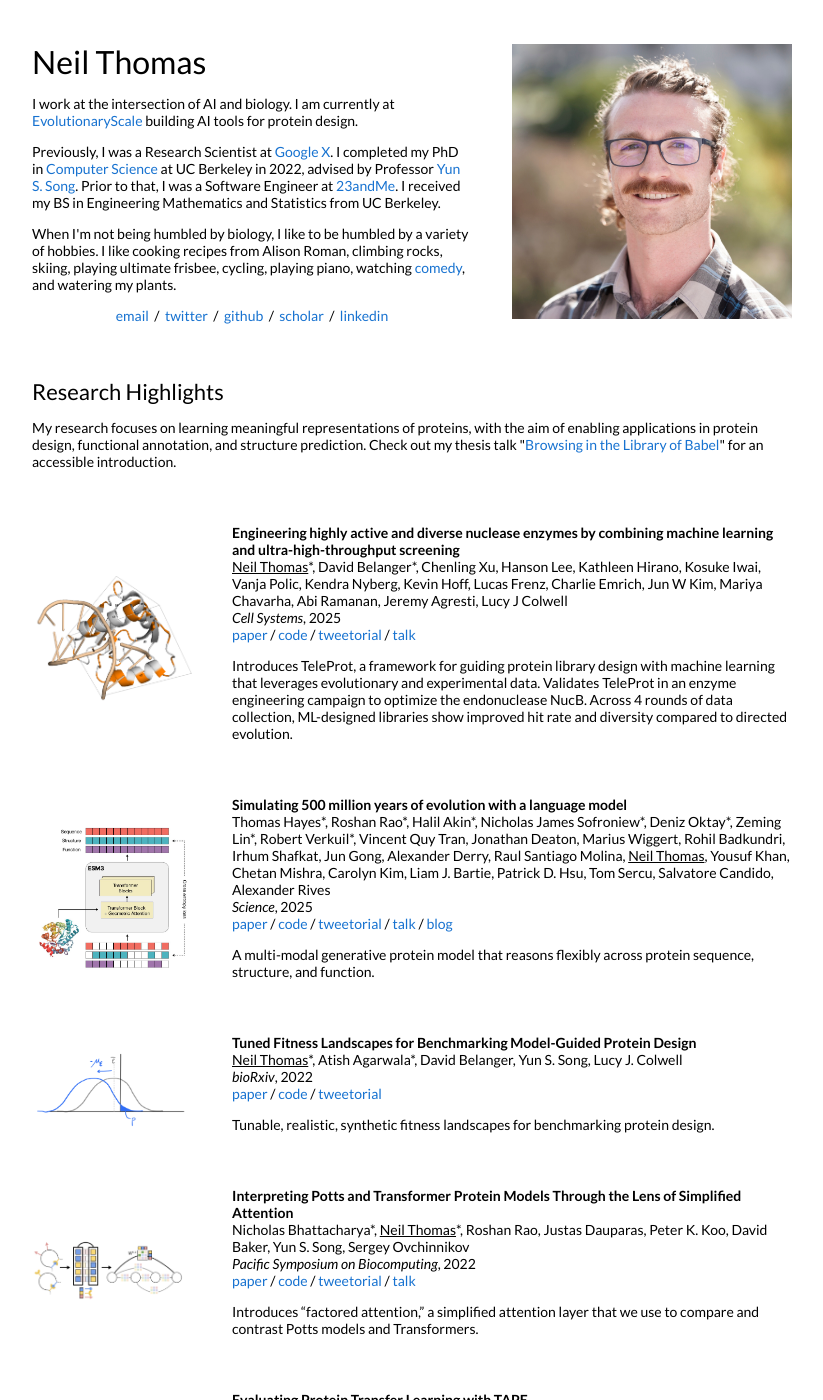
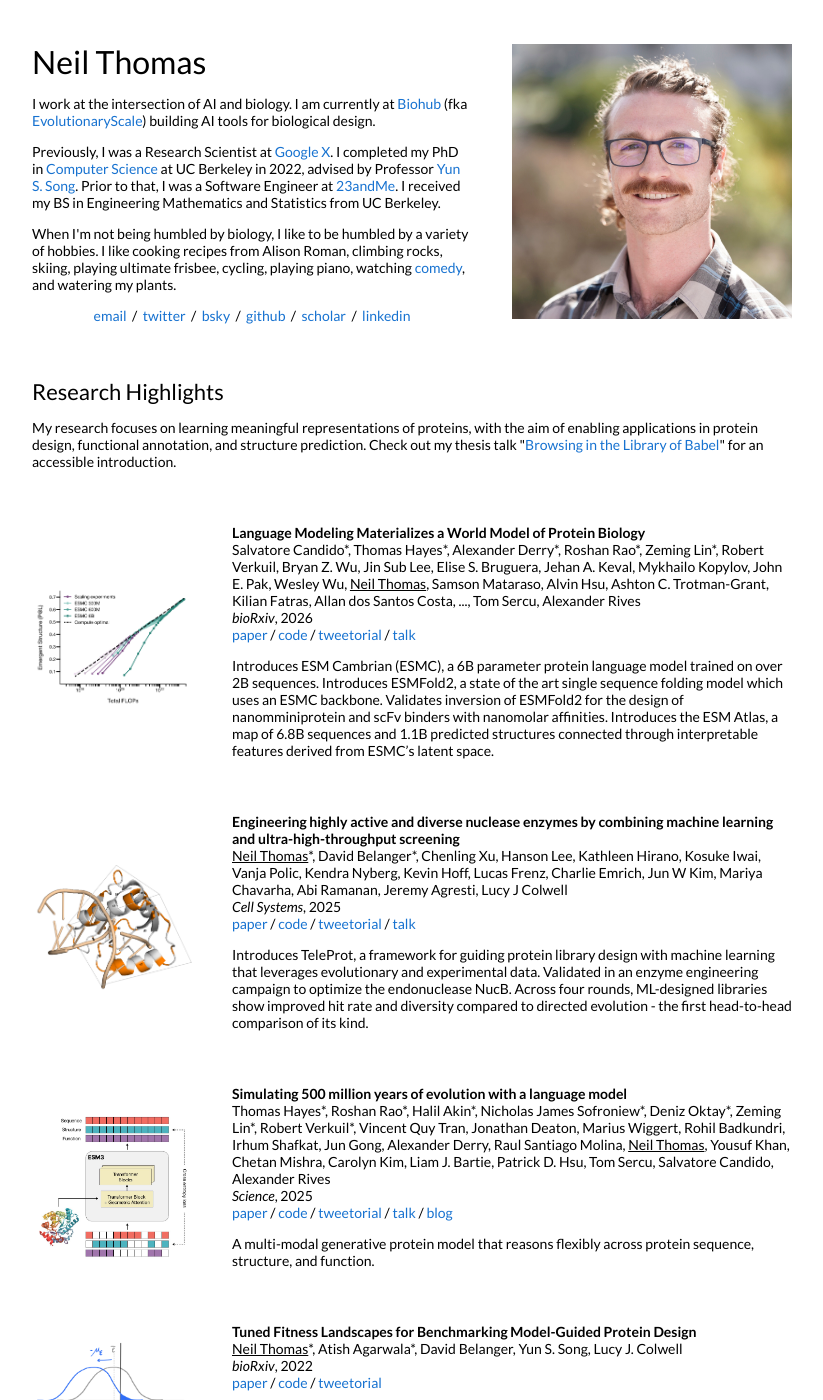
Before and after one commit to thomas-a-neil/thomas-a-neil.github.io, a Jekyll site: the page built from _posts/2026-06-04-esmfold2.markdown, in a window 1280 px wide and 1400 px high. Shown: the whole window, without its empty margins (228-1051 px from the left). Built offline with Jekyll 4.4.1, drawn with Linux system fonts in a browser that asks for light colours.

Commit message:
add esmfold2

```diff
--- a/_layouts/default.html
+++ b/_layouts/default.html
@@ -38,8 +38,8 @@
               <h1>
                 Neil Thomas
               </h1>
-              <p>I work at the intersection of AI and biology. I am currently at <a
-                  href="https://www.evolutionaryscale.ai/">EvolutionaryScale</a> building AI tools for protein design.
+              <p>I work at the intersection of AI and biology. I am currently at <a href="https://biohub.org/">Biohub</a> (fka <a
+                  href="https://www.evolutionaryscale.ai/">EvolutionaryScale</a>) building AI tools for biological design.
               </p>
               <p>
                 Previously, I was a Research Scientist at <a href="https://x.company">Google X</a>. I completed my PhD
@@ -56,6 +56,7 @@
               <p style="text-align:center">
                 <a target="_blank" href="https://mailhide.io/e/PZby1vuh">email</a> &nbsp;/&nbsp;
                 <a href="https://twitter.com/countablyfinite/">twitter</a> &nbsp;/&nbsp;
+                <a href="https://bsky.app/profile/countablyfinite.bsky.social">bsky</a> &nbsp;/&nbsp;
                 <a href="https://github.com/thomas-a-neil">github</a> &nbsp;/&nbsp;
                 <a href="https://scholar.google.com/citations?user=5qse8XgAAAAJ&hl=en">scholar</a> &nbsp;/&nbsp;
                 <a href="https://www.linkedin.com/in/thomas-a-neil/"> linkedin </a>
--- a/_posts/2024-03-01-nuclease.markdown
+++ b/_posts/2024-03-01-nuclease.markdown
@@ -12,4 +12,4 @@ code: https://github.com/google-deepmind/nuclease_design
 twitter: https://x.com/countablyfinite/status/1899867103659950587
 talk: https://www.youtube.com/watch?v=eGNERw_nKQM
 ---
-Introduces TeleProt, a framework for guiding protein library design with machine learning that leverages evolutionary and experimental data. Validates TeleProt in an enzyme engineering campaign to optimize the endonuclease NucB. Across 4 rounds of data collection, ML-designed libraries show improved hit rate and diversity compared to directed evolution.
+Introduces TeleProt, a framework for guiding protein library design with machine learning that leverages evolutionary and experimental data. Validated in an enzyme engineering campaign to optimize the endonuclease NucB. Across four rounds, ML-designed libraries show improved hit rate and diversity compared to directed evolution - the first head-to-head comparison of its kind.
--- a/_posts/2024-06-25-esm3.markdown
+++ b/_posts/2024-06-25-esm3.markdown
@@ -8,7 +8,7 @@ author: "Neil Thomas"
 authors: "Thomas Hayes*, Roshan Rao*, Halil Akin*, Nicholas James Sofroniew*, Deniz Oktay*, Zeming Lin*, Robert Verkuil*, Vincent Quy Tran, Jonathan Deaton, Marius Wiggert, Rohil Badkundri, Irhum Shafkat, Jun Gong, Alexander Derry, Raul Santiago Molina, <u>Neil Thomas</u>, Yousuf Khan, Chetan Mishra, Carolyn Kim, Liam J. Bartie, Patrick D. Hsu, Tom Sercu, Salvatore Candido, Alexander Rives"
 venue: "Science"
 paper: https://www.science.org/doi/10.1126/science.ads0018
-code: https://github.com/evolutionaryscale/esm
+code: https://github.com/Biohub/esm
 twitter: https://twitter.com/THayes427/status/1805672662909567057
 blog: https://www.evolutionaryscale.ai/blog/esm3-release
 talk: https://stanford.zoom.us/rec/play/XguxDAbm0K8jXzjL2lDJC1jCUdDKGxKrY0M_5YgETHT0CGKeB7XDPj5luSSB4Vpk1AoieXJRddd69aPx.sa-4zkyaG3C9q3Pw?canPlayFromShare=true&from=share_recording_detail&startTime=1720560732000&componentName=rec-play&originRequestUrl=https%3A%2F%2Fstanford.zoom.us%2Frec%2Fshare%2FBHqKIS4yfoeSRuIbkAFLrJk7PDf28E78nPDZ61fJJ0bYKZhnFjITItwfl7S2xhVK.1bVluu1XmtuoD5Lk%3FstartTime%3D1720560732000
--- /dev/null
+++ b/_posts/2026-06-04-esmfold2.markdown
@@ -0,0 +1,15 @@
+---
+layout: post
+title:  "Language Modeling Materializes a World Model of Protein Biology"
+date:   2026-06-04 00:00:00 +00:00
+image: images/esmc_scaling.png
+categories: highlights
+author: "Neil Thomas"
+authors: "Salvatore Candido*, Thomas Hayes*, Alexander Derry*, Roshan Rao*, Zeming Lin*, Robert Verkuil, Bryan Z. Wu, Jin Sub Lee, Elise S. Bruguera, Jehan A. Keval, Mykhailo Kopylov, John E. Pak, Wesley Wu, <u>Neil Thomas</u>, Samson Mataraso, Alvin Hsu, Ashton C. Trotman-Grant, Kilian Fatras, Allan dos Santos Costa, ..., Tom Sercu, Alexander Rives"
+venue: "bioRxiv"
+paper: https://www.biorxiv.org/content/10.64898/2026.06.03.729735
+code: https://github.com/Biohub/esm
+talk: https://www.youtube.com/watch?v=4g1bURdKN0Q
+twitter: https://x.com/proteinrosh/status/2059633089702240598
+---
+Introduces ESM Cambrian (ESMC), a 6B parameter protein language model trained on over 2B  sequences. Introduces ESMFold2, a state of the art single sequence folding model which uses an ESMC backbone. Validates inversion of ESMFold2 for the design of nanomminiprotein and scFv binders with nanomolar affinities. Introduces the ESM Atlas, a map of 6.8B sequences and 1.1B predicted structures connected through interpretable features derived from ESMC's latent space.
```
Also changed, not shown: images/esmc_scaling.png (added).
